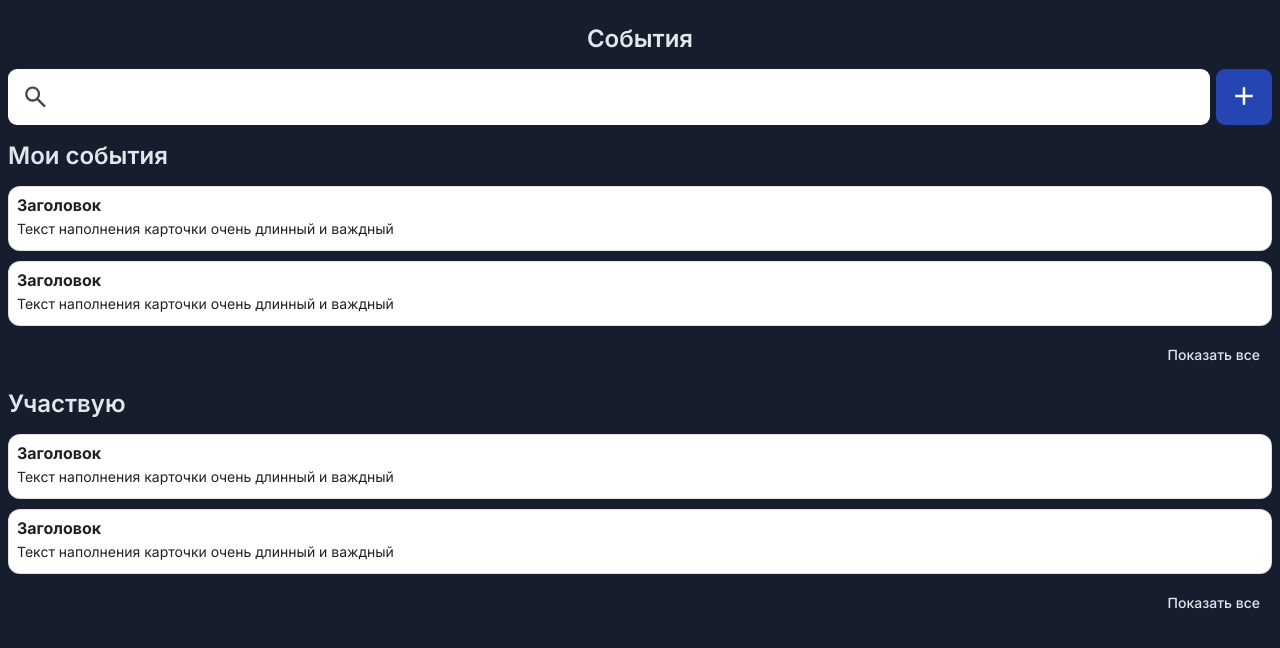
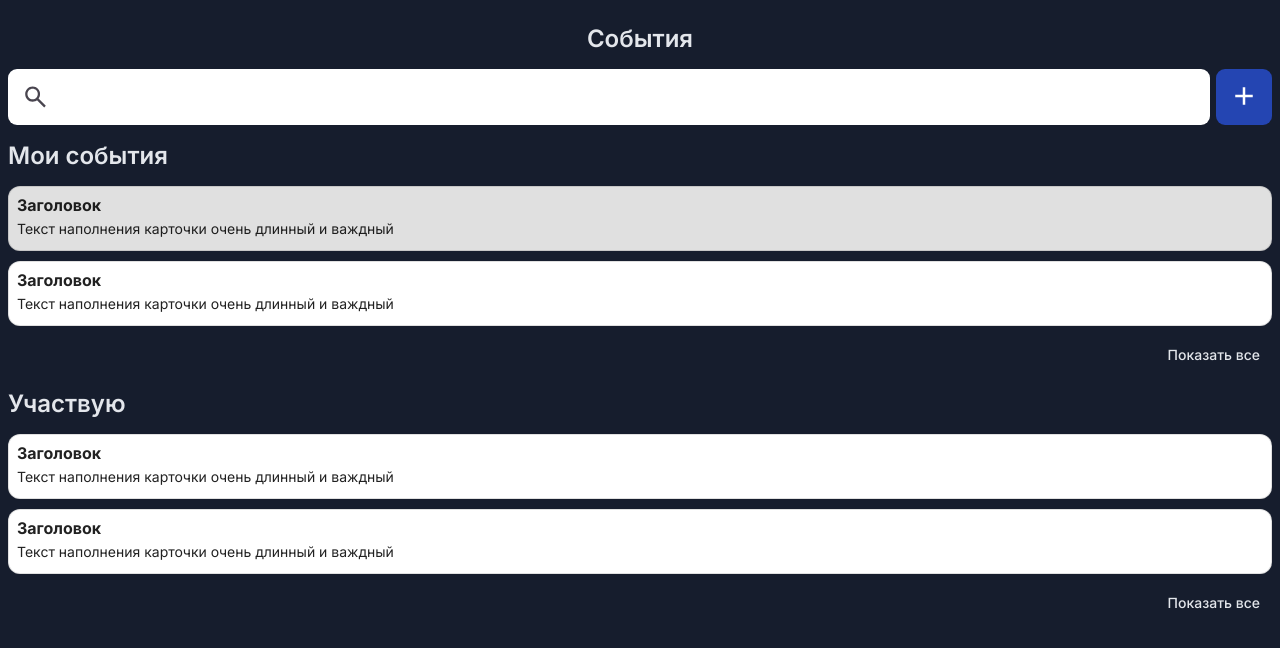
Before and after one commit to zZENNn/TimeSlots_TMA, a React (Vite) app: page / in a window 1280 px wide. In both pictures the pointer is over the element 640 px from the left and 218 px from the top of the page. Shown: the top 648 px of the page. Built offline with nearby package versions, Linux system fonts and the light colour scheme.

Commit message:
hover effect added on cards on main page

```diff
--- a/src/pages/EventsPage/EventsPage.scss
+++ b/src/pages/EventsPage/EventsPage.scss
@@ -14,7 +14,9 @@
     padding: 8px;
     border-radius: 12px !important;
     cursor: pointer;
-
+    &:hover{
+        background-color: #e0e0e0 ;
+    }
 
     b{
         margin: 0;
```
